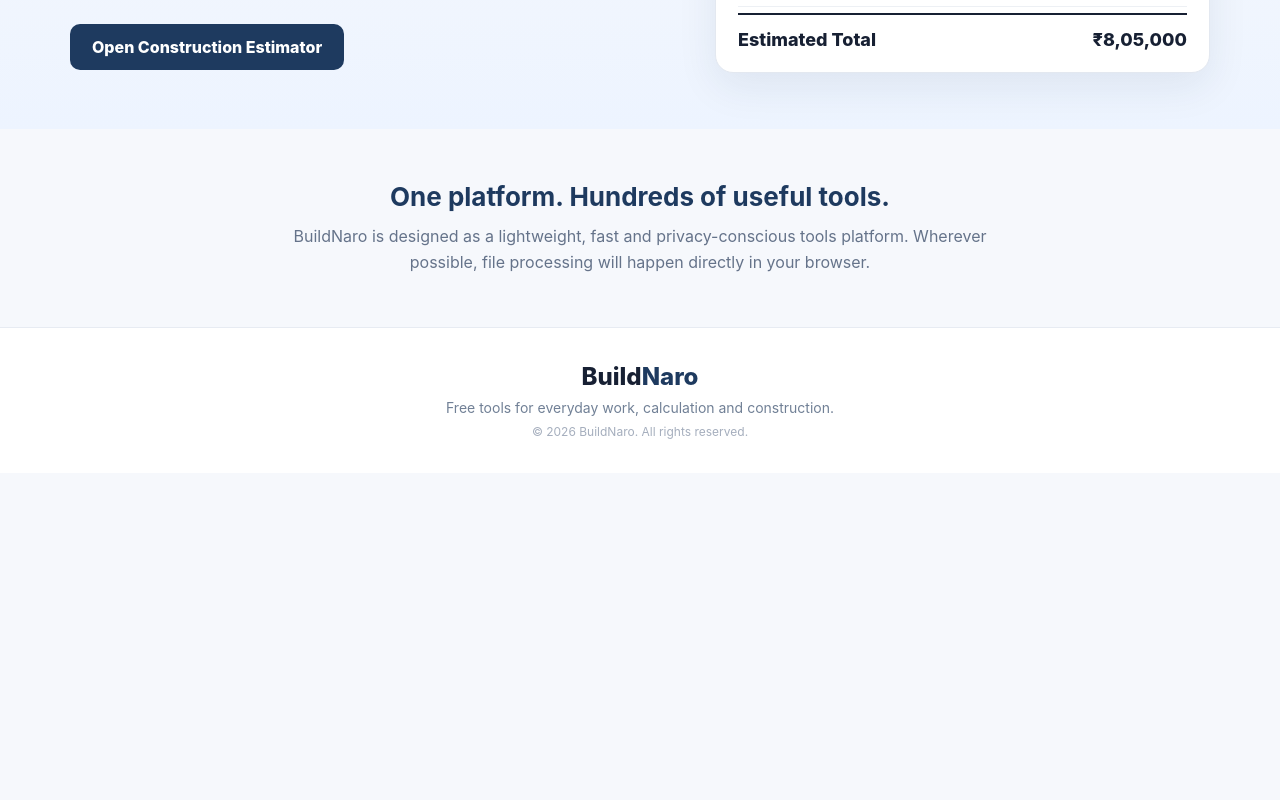
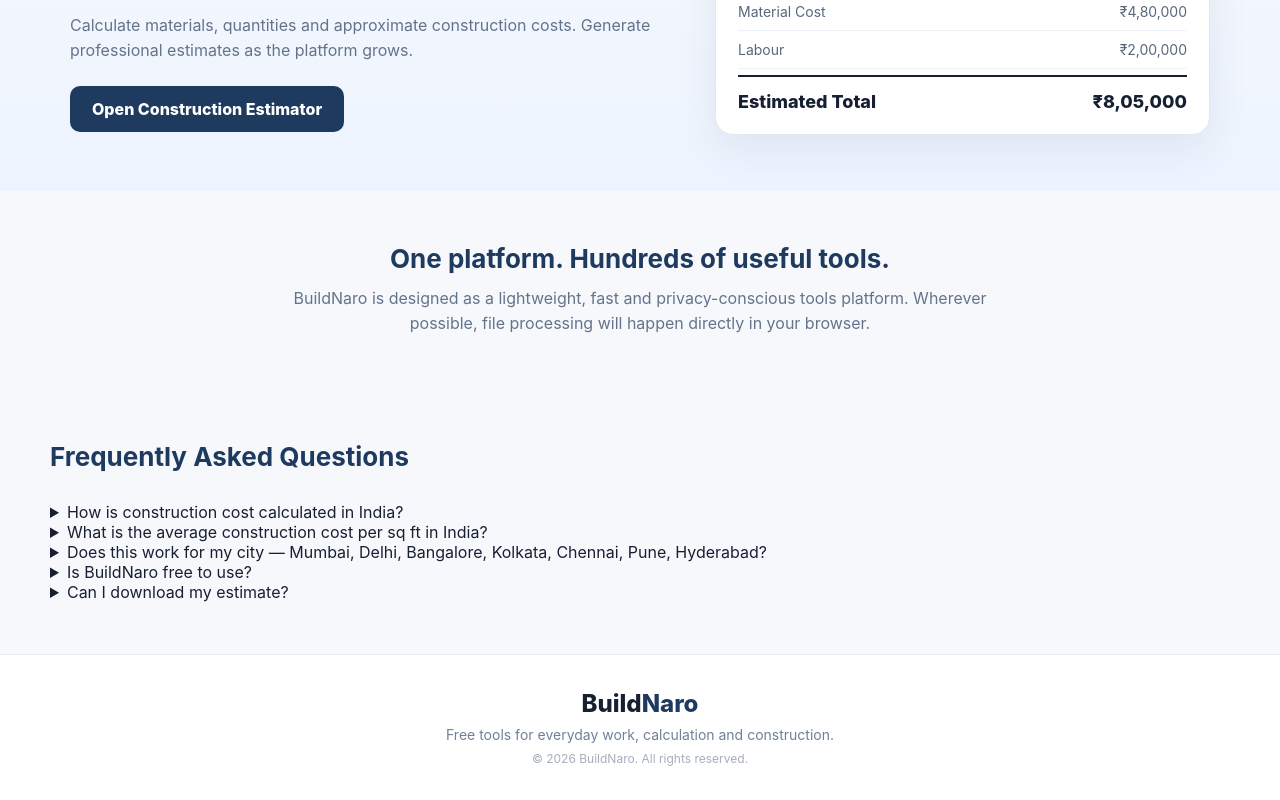
Before and after one commit to dasbappa0794-source/buildnaro, a Next.js app: page / in a window 1280 px wide. Shown: the part 1587-2387 px from the top of the page. Before the commit the page ends 2060 px from the top, so only its background shows below. Built offline with nearby package versions, Linux system fonts and the light colour scheme.

Commit message:
Implement FAQ section with structured data
Added FAQ section with common questions about construction costs in India and included structured data for SEO.

```diff
--- a/app/Home.js
+++ b/app/Home.js
@@ -59,6 +59,9 @@
           <div className="badge">{t("hero_badge")}</div>
           <h1>{t("hero_title1")}<span>{t("hero_title2")}</span></h1>
           <p>{t("hero_desc")}</p>
+          <p style={{ marginBottom: 20, fontSize: 13, color: "#8a94a6" }}>
+            Works for Mumbai, Delhi NCR, Bangalore, Kolkata, Chennai, Pune, Hyderabad, Ahmedabad — and every state in India.
+          </p>
           <form className="search" onSubmit={runSearch}>
             <span>🔍</span>
             <input
@@ -149,6 +152,39 @@
         <p>{t("about_desc")}</p>
       </section>
 
+      <section className="section container" id="faq">
+        <div className="sectionHead"><div><h2>Frequently Asked Questions</h2></div></div>
+        <div className="faqList">
+          <details><summary>How is construction cost calculated in India?</summary>
+            <p>Construction cost is usually estimated either by multiplying built-up area by a per sq ft rate, or by adding up a detailed Bill of Quantities (BOQ) for materials, plus labour and transport. BuildNaro lets you use either method — or both together — for a more accurate estimate.</p>
+          </details>
+          <details><summary>What is the average construction cost per sq ft in India?</summary>
+            <p>It varies by city, material quality and labour rates — typically around ₹1,500 to ₹2,500+ per sq ft for a standard residential build. Set your Construction Type and State in the calculator to get a closer estimate for your location.</p>
+          </details>
+          <details><summary>Does this work for my city — Mumbai, Delhi, Bangalore, Kolkata, Chennai, Pune, Hyderabad?</summary>
+            <p>Yes — BuildNaro covers every Indian state along with major cities and districts, including Mumbai, Delhi NCR, Bangalore, Kolkata, Chennai, Pune, Hyderabad, Ahmedabad and more, with location-adjusted rate suggestions.</p>
+          </details>
+          <details><summary>Is BuildNaro free to use?</summary>
+            <p>Yes, completely free with no sign-up required. Your estimate stays on your own device unless you choose to download or share it.</p>
+          </details>
+          <details><summary>Can I download my estimate?</summary>
+            <p>Yes — download your final estimate as a JPG image, an Excel spreadsheet, or a PDF, formatted to fit an A4 page.</p>
+          </details>
+        </div>
+      </section>
+
+      <script type="application/ld+json" dangerouslySetInnerHTML={{ __html: JSON.stringify({
+        "@context": "https://schema.org",
+        "@type": "FAQPage",
+        mainEntity: [
+          { "@type": "Question", name: "How is construction cost calculated in India?", acceptedAnswer: { "@type": "Answer", text: "Construction cost is usually estimated either by multiplying built-up area by a per sq ft rate, or by adding up a detailed Bill of Quantities (BOQ) for materials, plus labour and transport. BuildNaro lets you use either method — or both together." } },
+          { "@type": "Question", name: "What is the average construction cost per sq ft in India?", acceptedAnswer: { "@type": "Answer", text: "It varies by city, material quality and labour rates — typically around ₹1,500 to ₹2,500+ per sq ft for a standard residential build." } },
+          { "@type": "Question", name: "Does this work for my city — Mumbai, Delhi, Bangalore, Kolkata, Chennai, Pune, Hyderabad?", acceptedAnswer: { "@type": "Answer", text: "Yes — BuildNaro covers every Indian state along with major cities and districts, with location-adjusted rate suggestions." } },
+          { "@type": "Question", name: "Is BuildNaro free to use?", acceptedAnswer: { "@type": "Answer", text: "Yes, completely free with no sign-up required." } },
+          { "@type": "Question", name: "Can I download my estimate?", acceptedAnswer: { "@type": "Answer", text: "Yes — download your final estimate as a JPG image, an Excel spreadsheet, or a PDF formatted for A4." } },
+        ],
+      }) }} />
+
       <footer>
         <div className="container footer">
           <a className="logo" href="/">Build<span>Naro</span></a>
```
